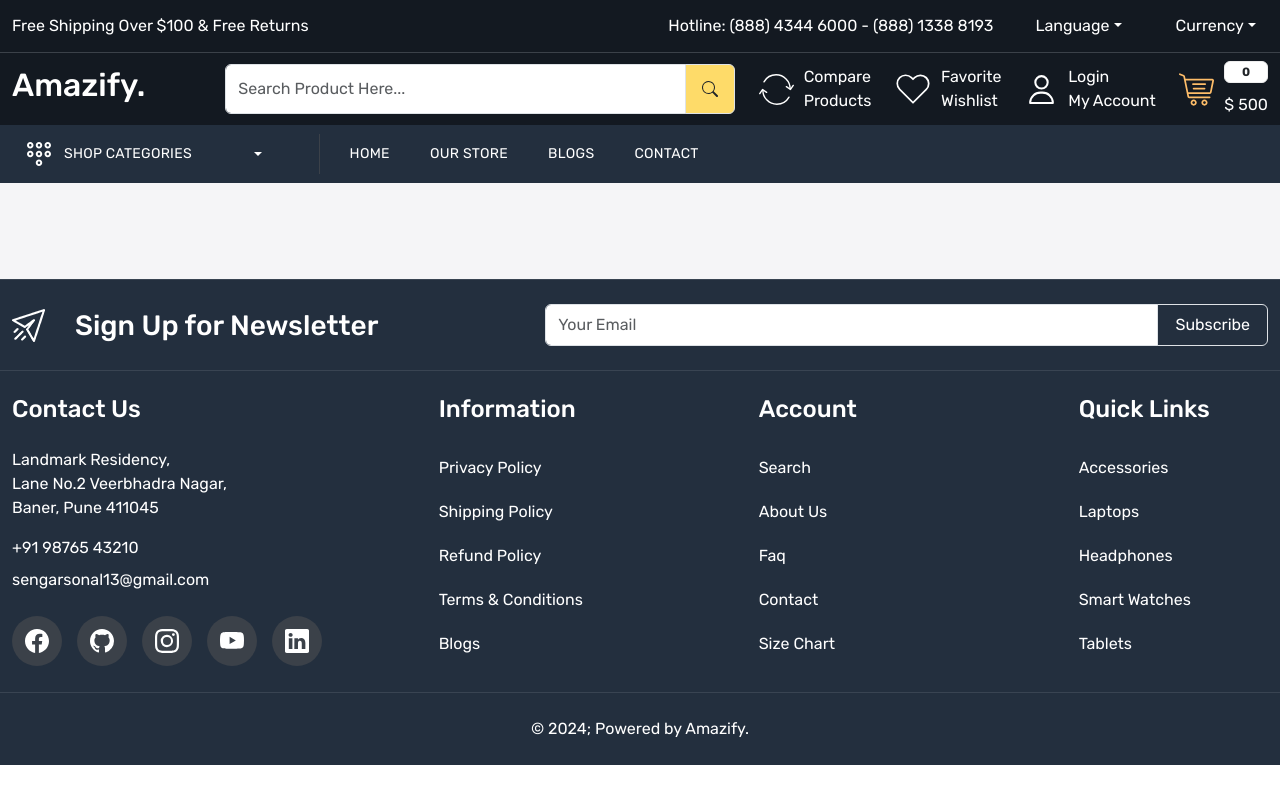
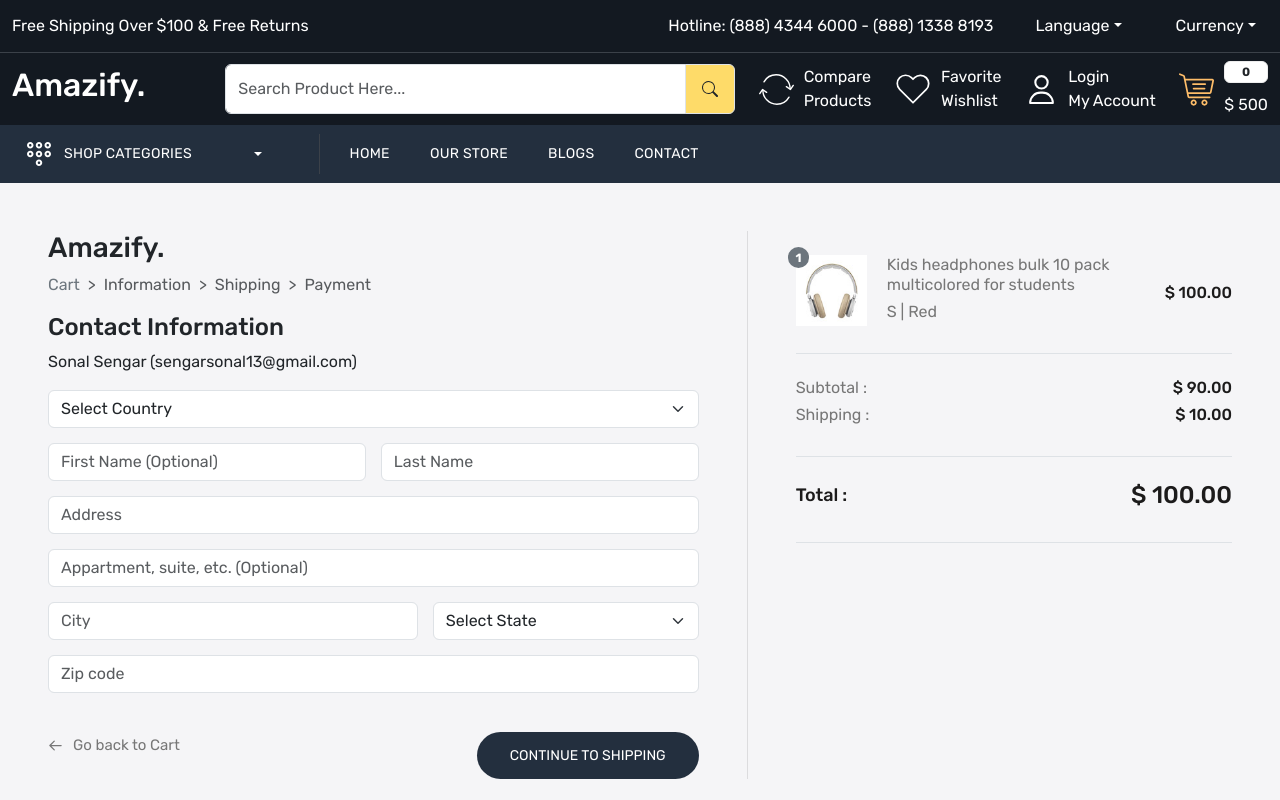
Before and after one commit to ssengar13/E-Commerce-App-Frontend, a React (Create React App) app: page /checkout in a window 1280 px wide. Shown: the top 800 px of the page. Built offline with nearby package versions, Linux system fonts and the light colour scheme.

Commit message:
checkout page completed

```diff
--- a/src/App.css
+++ b/src/App.css
@@ -1106,4 +1106,40 @@ footer .input-group-text {
   color: var(--color-777777);
 }
 
+.breadcrumb-nav {
+  --bs-breadcrumb-divider: ">";
+}
+
+.back-cart {
+  font-size: 15px;
+  color: var(--color-777777);
+  margin-bottom: 20px;
+}
+
+.order-detail h5 {
+  font-size: 16px;
+  color: var(--color-777777);
+  font-weight: 400;
+}
+
+.order-detail h6 {
+  font-size: 16px;
+  color: var(--color-1c1b1b);
+}
+
+.order-detail h3 {
+  font-size: 18px;
+  color: var(--color-1c1b1b);
+}
+
+.order-detail h4 {
+  font-size: 24px;
+  color: var(--color-1c1b1b);
+}
+
+.border-vertical {
+  border-left: 1px solid rgba(0, 0, 0, 0.1);
+  height: auto;
+}
+
 /* Main Product Page CSS End */
--- a/src/pages/Checkout.js
+++ b/src/pages/Checkout.js
@@ -1,4 +1,6 @@
 import React from 'react'
+import { Link } from 'react-router-dom'
+import { HiOutlineArrowLeft } from 'react-icons/hi'
 
 const checkout = () => {
     return (
@@ -6,8 +8,99 @@ const checkout = () => {
             <div className="checkout-wrapper home-wrapper-2 py-5">
                 <div className="container-xxl">
                     <div className="row">
-                        <div className="col-6"></div>
-                        <div className="col-6"></div>
+                        <div className="col-7 px-5">
+                            <div className="checkout-left-data">
+                                <h3 className="website-name">Amazify.</h3>
+                                <nav className="breadcrumb-nav" aria-label="breadcrumb">
+                                    <ol className="breadcrumb">
+                                        <li className="breadcrumb-item"><Link to="/cart" className='text-secondary'>Cart</Link></li>
+                                        <li className="breadcrumb-item active" aria-current="page">Information</li>
+                                        <li className="breadcrumb-item active" aria-current="page">Shipping</li>
+                                        <li className="breadcrumb-item active" aria-current="page">Payment</li>
+                                    </ol>
+                                </nav>
+                                <h4 className="title">Contact Information</h4>
+                                <p className="user-details">Sonal Sengar (sengarsonal13@gmail.com)</p>
+                                <form action="" className='gap-15 d-flex flex-wrap justify-content-between'>
+                                    <div className='w-100'>
+                                        <select name="" id="" className='form-select form-control'>
+                                            <option value="" selected disabled>Select Country</option>
+                                            <option value="india">India</option>
+                                            <option value="usa">USA</option>
+                                            <option value="canada">Canada</option>
+                                            <option value="england">England</option>
+                                        </select>
+                                    </div>
+                                    <div className='flex-grow-1'>
+                                        <input type="text" className="form-control" placeholder='First Name (Optional)' />
+                                    </div>
+                                    <div className='flex-grow-1'>
+                                        <input type="text" className="form-control" placeholder='Last Name' />
+                                    </div>
+                                    <div className='w-100'>
+                                        <input type="text" className="form-control" placeholder='Address' />
+                                    </div>
+                                    <div className='w-100'>
+                                        <input type="text" className="form-control" placeholder='Appartment, suite, etc. (Optional)' />
+                                    </div>
+                                    <div className='flex-grow-1'>
+                                        <input type="text" className="form-control" placeholder='City' />
+                                    </div>
+                                    <div className='flex-grow-1'>
+                                        <select name="" id="" className='form-select form-control'>
+                                            <option value="" selected disabled>Select State</option>
+                                            <option value="mumbai">Mumbai</option>
+                                            <option value="delhi">Delhi</option>
+                                            <option value="pune">Pune</option>
+                                            <option value="bangalore">Bangalore</option>
+                                        </select>
+                                    </div>
+                                    <div className='flex-grow-1'>
+                                        <input type="text" className="form-control" placeholder='Zip code' />
+                                    </div>
+                                    <div className="w-100">
+                                        <div className="d-flex justify-content-between mt-4 align-items-center">
+                                            <Link to='/cart' className='d-flex align-items-center gap-10 back-cart '><HiOutlineArrowLeft />Go back to Cart</Link>
+                                            <Link to='/cart' className='d-flex align-items-center gap-10 button'>Continue to Shipping</Link>
+                                        </div>
+                                    </div>
+                                </form>
+                            </div>
+                        </div>
+                        <div className="col-5 order-detail  border-vertical px-5">
+                            <div className='border-bottom py-4'>
+                                <div className="d-flex justify-content-between align-items-center gap-10">
+                                    <div className='w-80 d-flex gap-20'>
+                                        <div className='w-20 position-relative'>
+                                            <span style={{ "top": "-8px", "left": "-8px" }} className="badge bg-secondary text-white rounded-circle position-absolute">1</span>
+                                            <img className='img-fluid' src="images/headphone.jpg" alt="product" />
+                                        </div>
+                                        <div>
+                                            <h5 className="title">Kids headphones bulk 10 pack multicolored for students</h5>
+                                            <h5>S | Red</h5>
+                                        </div>
+                                    </div>
+                                    <div>
+                                        <h6 className="mb-0" style={{ whiteSpace: "nowrap" }}>$ 100.00</h6>
+                                    </div>
+                                </div>
+                            </div>
+
+                            <div className='border-bottom py-4'>
+                                <div className='d-flex justify-content-between align-items-center'>
+                                    <h5>Subtotal :</h5>
+                                    <h6>$ 90.00</h6>
+                                </div>
+                                <div className='d-flex justify-content-between align-items-center'>
+                                    <h5>Shipping :</h5>
+                                    <h6>$ 10.00</h6>
+                                </div>
+                            </div>
+                            <div className='d-flex justify-content-between align-items-center py-4 border-bottom'>
+                                <h3>Total :</h3>
+                                <h4>$ 100.00</h4>
+                            </div>
+                        </div>
                     </div>
                 </div>
             </div>
```
